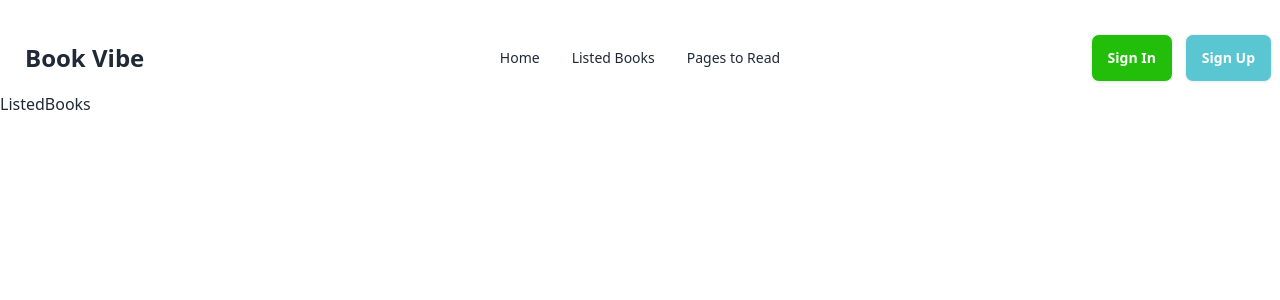
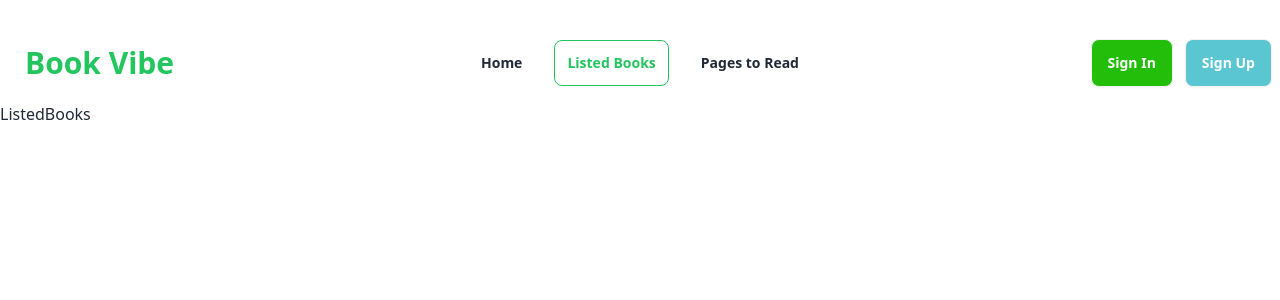
Before and after one commit to marufhossain55/bookVibe, a React (Vite) app: page /listedBooks in a window 1280 px wide. Shown: the top 300 px of the page. Built offline with nearby package versions, Linux system fonts and the light colour scheme.

Commit message:
single book render done

```diff
--- /dev/null
+++ b/src/Hooks/useBookData.jsx
@@ -0,0 +1,19 @@
+import { useEffect, useState } from 'react';
+
+const useBookData = () => {
+  const [data, setData] = useState([]);
+  const [loading, setLoading] = useState([]);
+
+  useEffect(() => {
+    const fetchData = async () => {
+      setLoading(true);
+      const res = await fetch('/allBooks.json');
+      const data = await res.json();
+      setData(data);
+      setLoading(false);
+    };
+    fetchData();
+  }, []);
+  return { data, loading };
+};
+export default useBookData;
--- a/src/components/BookCard.jsx
+++ b/src/components/BookCard.jsx
@@ -1,9 +1,14 @@
 import { FaRegStar } from 'react-icons/fa';
+import { Link } from 'react-router-dom';
 const BookCard = ({ books }) => {
-  const { bookName, category, rating, author, tags, image } = books;
-  console.log(books);
+  const { bookId, bookName, category, rating, author, tags, image } = books;
+
   return (
-    <div className='w-[400px] h-[520px]  shadow-md dark:bg-gray-50 dark:text-gray-900 border rounded-lg '>
+    <Link
+      to={`/book/${bookId}`}
+      onClick={() => console.log('hu')}
+      className='w-[400px] h-[520px]  shadow-md dark:bg-gray-50 dark:text-gray-900 border rounded-lg cursor-pointer '
+    >
       <div className='flex  justify-center'>
         {' '}
         <img
@@ -28,7 +33,7 @@ const BookCard = ({ books }) => {
           <FaRegStar />
         </p>
       </div>
-    </div>
+    </Link>
   );
 };
 export default BookCard;
--- a/src/components/Hero.jsx
+++ b/src/components/Hero.jsx
@@ -1,3 +1,4 @@
+import { NavLink } from 'react-router-dom';
 import img1 from '../assets/pngwing.png';
 const Hero = () => {
   return (
@@ -9,9 +10,12 @@ const Hero = () => {
           </h1>
 
           <div className='flex flex-col space-y-4 sm:items-center sm:justify-center sm:flex-row sm:space-y-0 sm:space-x-4 lg:justify-start mt-8'>
-            <button className='btn bg-[#23BE0A] text-white'>
-              View The List
-            </button>
+            <NavLink to='/listedBooks'>
+              {' '}
+              <button className='btn bg-[#23BE0A] text-white'>
+                View The List
+              </button>
+            </NavLink>
           </div>
         </div>
         <div className='flex items-center justify-center p-6 mt-8 lg:mt-0 h-72 sm:h-80 lg:h-96 xl:h-112 2xl:h-128'>
--- a/src/components/Nav.jsx
+++ b/src/components/Nav.jsx
@@ -1,3 +1,5 @@
+import { NavLink } from 'react-router-dom';
+
 const Nav = () => {
   return (
     <div className='navbar bg-base-100 container mx-auto mt-6'>
@@ -34,19 +36,44 @@ const Nav = () => {
             </li>
           </ul>
         </div>
-        <a className='btn btn-ghost text-2xl font-bold'>Book Vibe</a>
+        <NavLink to='/'>
+          <a className='btn btn-ghost text-3xl font-bold text-green-500 '>
+            Book Vibe
+          </a>
+        </NavLink>
       </div>
       <div className='navbar-center hidden lg:flex'>
-        <ul className='menu menu-horizontal px-1'>
-          <li>
+        <ul className='menu menu-horizontal px-1 flex gap-8 items-center justify-center'>
+          <NavLink
+            to='/'
+            className={({ isActive }) =>
+              isActive
+                ? 'font-bold border hover:bg-green-500 hover:text-white p-3 rounded-lg text-green-500 border-green-500'
+                : 'font-bold'
+            }
+          >
             <a>Home</a>
-          </li>
-          <li>
+          </NavLink>
+          <NavLink
+            to='/listedBooks'
+            className={({ isActive }) =>
+              isActive
+                ? 'font-bold border hover:bg-green-500 hover:text-white p-3 rounded-lg text-green-500 border-green-500'
+                : 'font-bold'
+            }
+          >
             <a>Listed Books</a>
-          </li>
-          <li>
+          </NavLink>
+          <NavLink
+            to='/pagesToRead'
+            className={({ isActive }) =>
+              isActive
+                ? 'font-bold border hover:bg-green-500 hover:text-white p-3 rounded-lg text-green-500 border-green-500'
+                : 'font-bold'
+            }
+          >
             <a>Pages to Read</a>
-          </li>
+          </NavLink>
         </ul>
       </div>
       <div className='navbar-end space-x-3'>
--- /dev/null
+++ b/src/pages/Book.jsx
@@ -0,0 +1,77 @@
+import { useParams } from 'react-router-dom';
+import useBookData from '../Hooks/useBookData';
+import { useEffect, useState } from 'react';
+
+const Book = () => {
+  const [singleData, setSingleData] = useState({});
+  const { bookId } = useParams();
+  const { data, loading } = useBookData();
+
+  console.log(typeof bookId, singleData);
+  useEffect(() => {
+    const singleBook = data.find((book) => book.bookId === +bookId);
+    console.log(singleBook);
+    setSingleData(singleBook);
+  }, [data, bookId]);
+
+  const {
+    bookName,
+    image,
+    author,
+    category,
+    review,
+    tags,
+    totalPages,
+    publisher,
+    yearOfPublishing,
+    rating,
+  } = singleData || {};
+  return (
+    <div className='flex flex-col lg:flex-row container mx-auto justify-around mt-14 border'>
+      <div className='flex  justify-center items-center '>
+        <img className=' h-[450px] w-[300px] ml-32' src={image} alt='' />
+      </div>
+      <div>
+        <div className='space-y-2 border-b-2 pb-4'>
+          <h3 className='font-bold text-3xl'>{bookName}</h3>
+          <p>By : {author}</p>
+        </div>
+        <p className='border-b-2 pt-4 pb-4'>{category}</p>
+        <div className='pt-4 pb-4 space-y-9 border-b-2'>
+          {' '}
+          <p>
+            <span className='font-bold'>Review : </span>
+            {review}
+          </p>
+          <div className='flex gap-5'>
+            <span className='text-black font-semibold'>tag</span>
+            {/* {tags.map((tag) => (
+              <p className='text-green-500 font-semibold' key={tag}>
+                #{tag}
+              </p>
+            ))} */}
+          </div>
+        </div>
+        <div className='flex gap-10 mt-4 mb-6'>
+          <div className='space-y-2 text-gray-500'>
+            <div>Number of Pages:</div>
+            <div>Publisher:</div>
+            <div>Year of Publishing:</div>
+            <div>Rating:</div>
+          </div>
+          <div className='space-y-2 font-semibold'>
+            <div>{totalPages}</div>
+            <div>{publisher}</div>
+            <div>{yearOfPublishing}</div>
+            <div>{rating}</div>
+          </div>
+        </div>
+        <div className='flex gap-2'>
+          <button className='btn border border-gray-400'>Read</button>
+          <button className='btn bg-[#50B1C9] text-white'>Wishlist</button>
+        </div>
+      </div>
+    </div>
+  );
+};
+export default Book;
--- a/src/pages/Home.jsx
+++ b/src/pages/Home.jsx
@@ -4,7 +4,6 @@ import BookCard from '../components/BookCard';
 
 const Home = () => {
   const books = useLoaderData();
-
   return (
     <div>
       <Hero />
--- a/src/routes/routes.jsx
+++ b/src/routes/routes.jsx
@@ -3,6 +3,7 @@ import MainLayout from '../layouts/MainLayout';
 import ListedBooks from '../pages/ListedBooks';
 import PagesToRead from '../pages/PagesToRead';
 import Home from '../pages/Home';
+import Book from '../pages/Book';
 
 export const router = createBrowserRouter([
   {
@@ -10,9 +11,14 @@ export const router = createBrowserRouter([
     element: <MainLayout />,
     children: [
       {
+        // index: true,
         path: '/',
         element: <Home />,
-        loader: () => fetch('allBooks.json'),
+        loader: () => fetch('/allBooks.json'),
+      },
+      {
+        path: '/book/:bookId',
+        element: <Book />,
       },
       { path: '/listedBooks', element: <ListedBooks /> },
       { path: '/pagesToRead', element: <PagesToRead /> },
```
